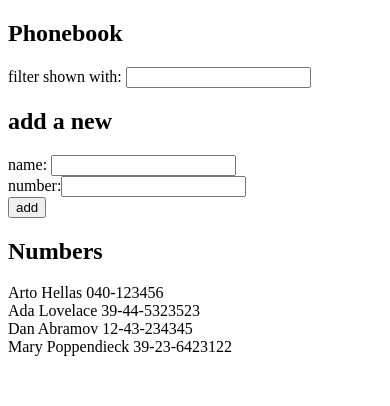
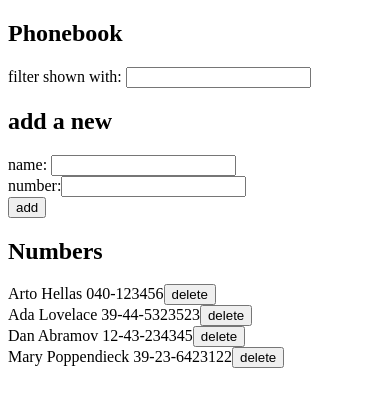
Before and after one commit to mursit-orhan/fullstackopen, a React (Create React App) app in the folder part2/phonebook/: page / in a window 390 px wide. Shown: the top 406 px of the page. Built offline with nearby package versions, Linux system fonts and the light colour scheme; data requests are answered from the project's data file.

Commit message:
2.17: Phonebook step9: Delete person by id

```diff
--- a/part2/phonebook/src/App.js
+++ b/part2/phonebook/src/App.js
@@ -1,5 +1,4 @@
 import { useState, useEffect } from 'react';
-import axios from 'axios';
 import Filter from './components/Filter';
 import PersonForm from './components/PersonForm';
 import Persons from './components/Persons';
@@ -47,7 +46,16 @@
 		}
 		setNewName('');
 	};
-
+	const handleDelete = (id) => {
+		const person = persons.find((person) => person.id === id);
+		if (person) {
+			if (window.confirm(`Delete ${person.name} ?`)) {
+				personService.del(id);
+				const people = persons.filter((person) => person.id !== id);
+				setPersons(people);
+			}
+		}
+	};
 	const people =
 		filter.length > 0
 			? persons.filter(({ name }) => name.includes(filter))
@@ -64,7 +72,7 @@
 				handleChange={(event) => handleChange(event)}
 			/>
 			<h2>Numbers</h2>
-			<Persons people={people} />
+			<Persons people={people} handleDelete={handleDelete} />
 		</div>
 	);
 };
--- a/part2/phonebook/src/components/PersonForm.js
+++ b/part2/phonebook/src/components/PersonForm.js
@@ -1,7 +1,6 @@
 import React from 'react';
 
 const PersonForm = ({ name, number, handleSubmit, handleChange }) => {
-	console.log(handleSubmit);
 	return (
 		<form onSubmit={handleSubmit}>
 			<h2>add a new</h2>
--- a/part2/phonebook/src/components/Persons.js
+++ b/part2/phonebook/src/components/Persons.js
@@ -1,9 +1,10 @@
 import React from 'react';
 
-const Persons = ({ people }) => {
+const Persons = ({ people, handleDelete }) => {
 	return people.map(({ id, name, number }) => (
 		<div key={id}>
 			{name} {number}
+			<button onClick={() => handleDelete(id)}> delete</button>
 		</div>
 	));
 };
--- a/part2/phonebook/src/services/persons.js
+++ b/part2/phonebook/src/services/persons.js
@@ -12,9 +12,13 @@
 const update = (id, newObject) => {
 	return axios.put(`${baseUrl}/${id}`, newObject);
 };
+const del = (id) => {
+	return axios.delete(`${baseUrl}/${id}`);
+};
 
 export default {
 	getAll,
 	create,
 	update,
+	del,
 };
```
